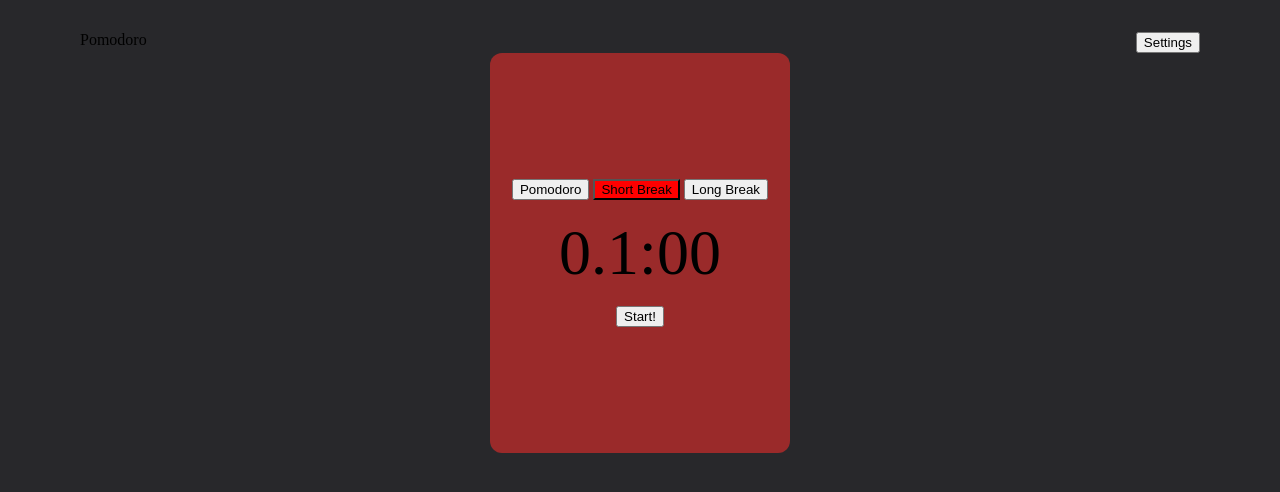
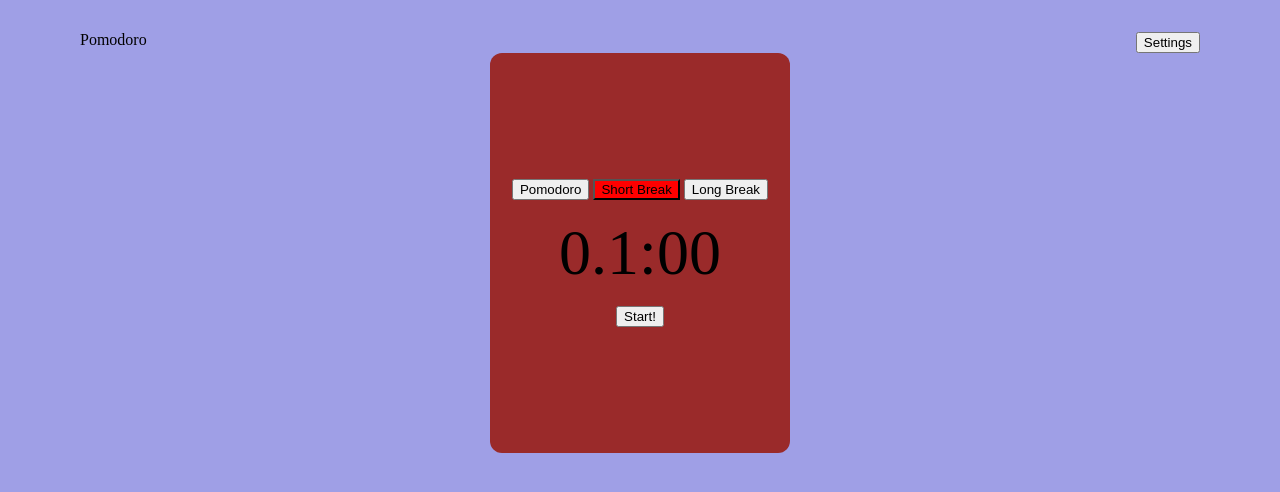
Before and after one commit to slivermarkr/pom, a website with bundled scripts: page index.html in a window 1280 px wide. Both pictures are taken after a click on the button "Short Break". Built offline with nearby package versions, Linux system fonts and the light colour scheme.

Commit message:
applying highligts on body on timer change

```diff
--- a/src/main.js
+++ b/src/main.js
@@ -132,16 +132,17 @@
 }
 
 function highlightCurrTimer(timerID) {
+  document.body.className = "";
   selection.forEach(function (selectionEl) {
     selectionEl.classList.remove("hl");
   });
   const getId = timerID.trim().split(" ")[0];
   const targetEl = document.querySelector(`.selection[data-id="${getId}"]`);
   targetEl.classList.add("hl");
+  document.body.classList.add(`${getId}`);
 }
 
 (function init() {
-  console.log(state);
   initDisplay(defaultTime.time);
   highlightCurrTimer(state.timerID);
 })();
--- a/style.css
+++ b/style.css
@@ -1,5 +1,13 @@
 body {
   background-color: rgb(40, 40, 43);
+  margin: 0 auto;
+}
+body.Short {
+  background-color: rgb(159, 159, 230);
+  margin: 0 auto;
+}
+body.Long {
+  background-color: rgb(167, 196, 235);
   margin: 0 auto;
 }
 .hl {
```
